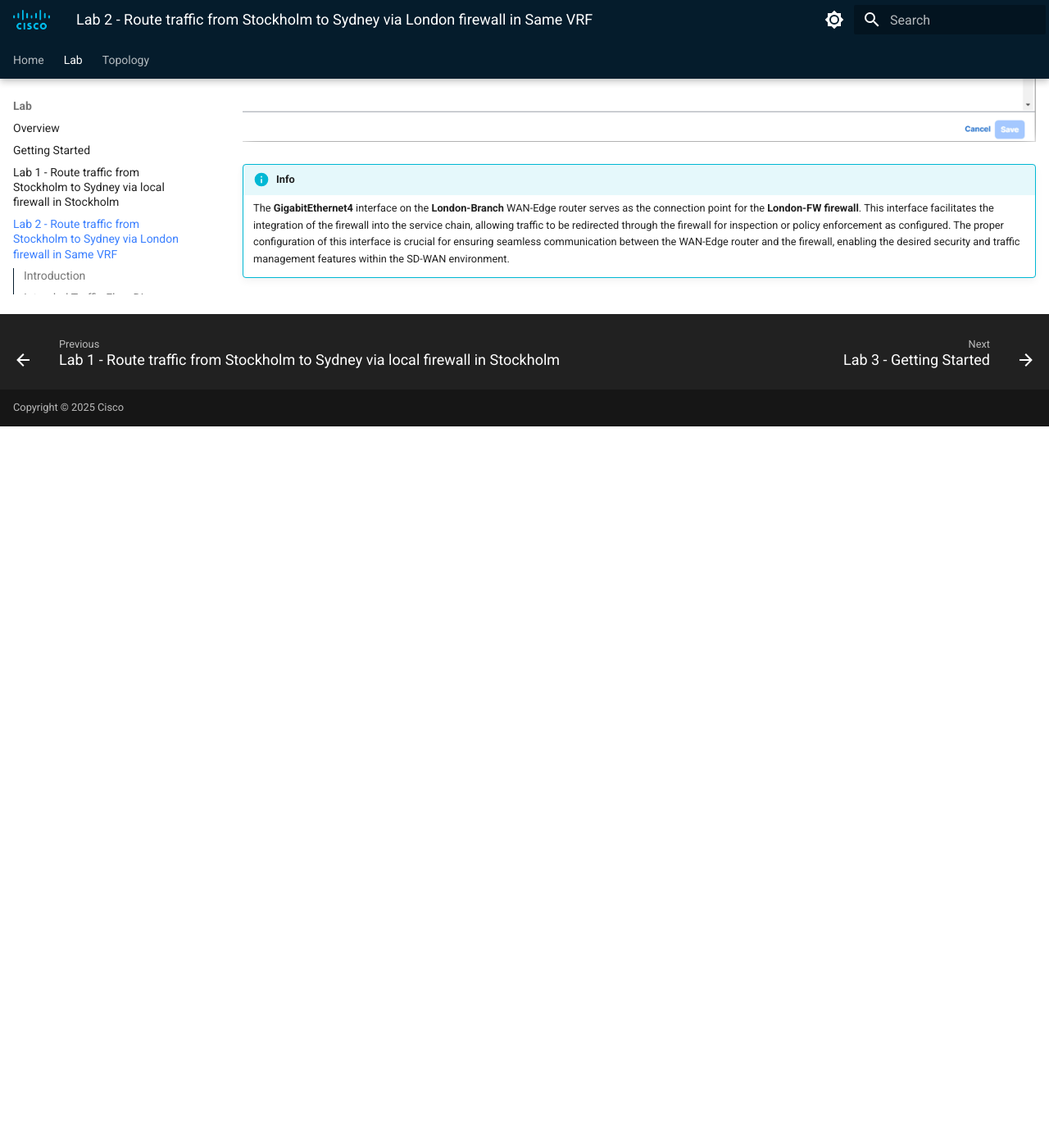
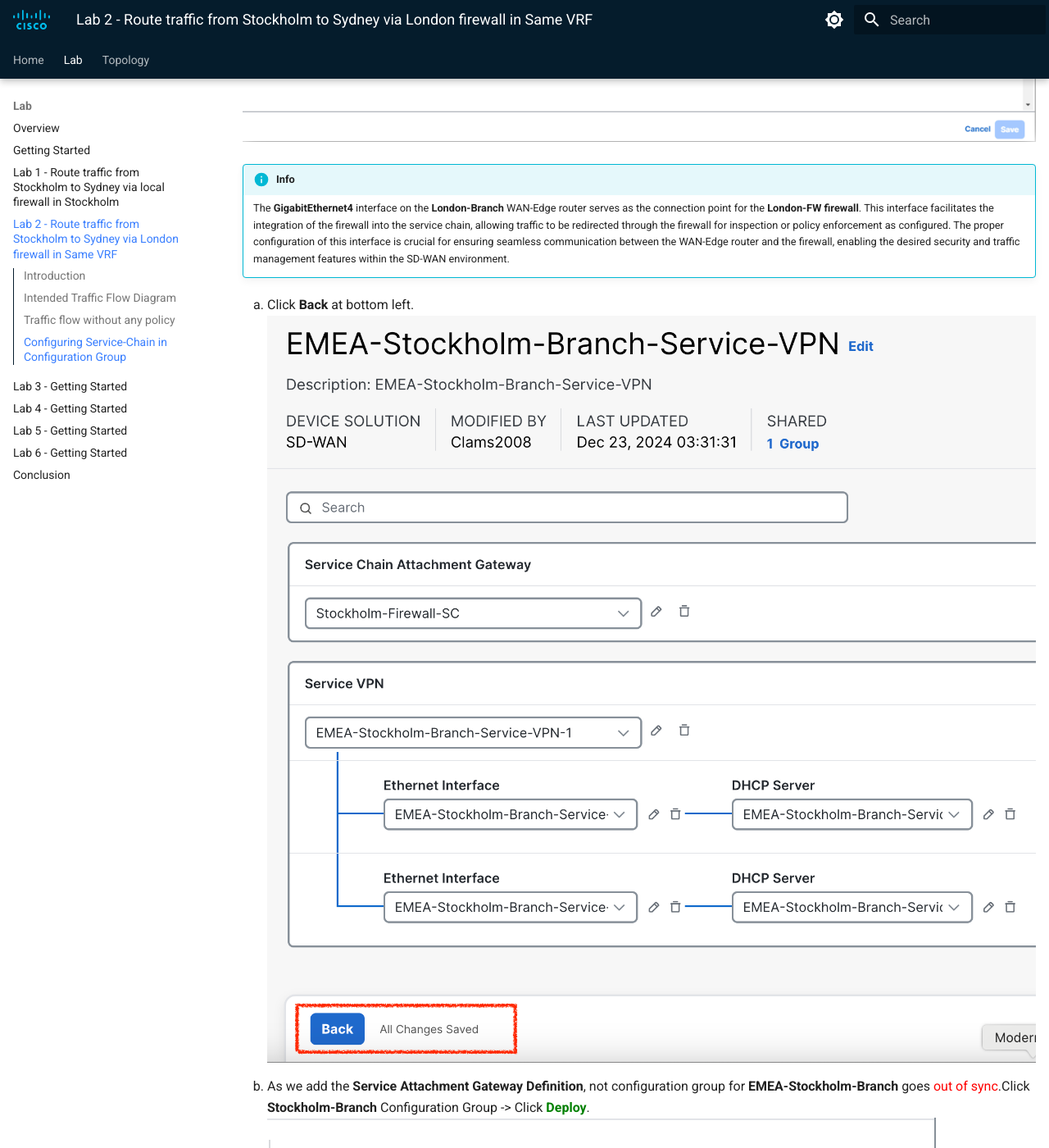
Before and after one commit to ciscodocs/ltrent-2008-clemea25, an MkDocs documentation site: the page built from docs/lab2_getting_started.md, in a window 1280 px wide and 1400 px high, scrolled down 8581 px. Shown: the whole window at 82% size. Built offline with MkDocs 1.6.1 and Material for MkDocs 9.7.7, drawn with Linux system fonts in a browser that asks for light colours; before the commit the page ends 9101 px from its top, so only the background shows below that.

Commit message:
Scenario-2 guide

```diff
--- a/docs/lab2_getting_started.md
+++ b/docs/lab2_getting_started.md
@@ -139,3 +139,7 @@ This configuration ensures that the desired service policies are enforced as tra
 
     !!! info
         The **GigabitEthernet4** interface on the **London-Branch** WAN-Edge router serves as the connection point for the **London-FW firewall**. This interface facilitates the integration of the firewall into the service chain, allowing traffic to be redirected through the firewall for inspection or policy enforcement as configured. The proper configuration of this interface is crucial for ensuring seamless communication between the WAN-Edge router and the firewall, enabling the desired security and traffic management features within the SD-WAN environment.
+14. Click **Back** at bottom left.
+    ![How to go back to Configuration Group](./assets/S-1-figure-15.png){ .off-glb }
+15. As we add the **Service Attachment Gateway Definition**, not configuration group for **EMEA-Stockholm-Branch** goes <font color="red">out of sync</font>.Click **Stockholm-Branch** Configuration Group -> Click **<font color="green">Deploy**</font>.
+    ![Deoplying Configuration Group with Service Chain Definition](./assets/S-1-figure-16.png){ .off-glb }
```
